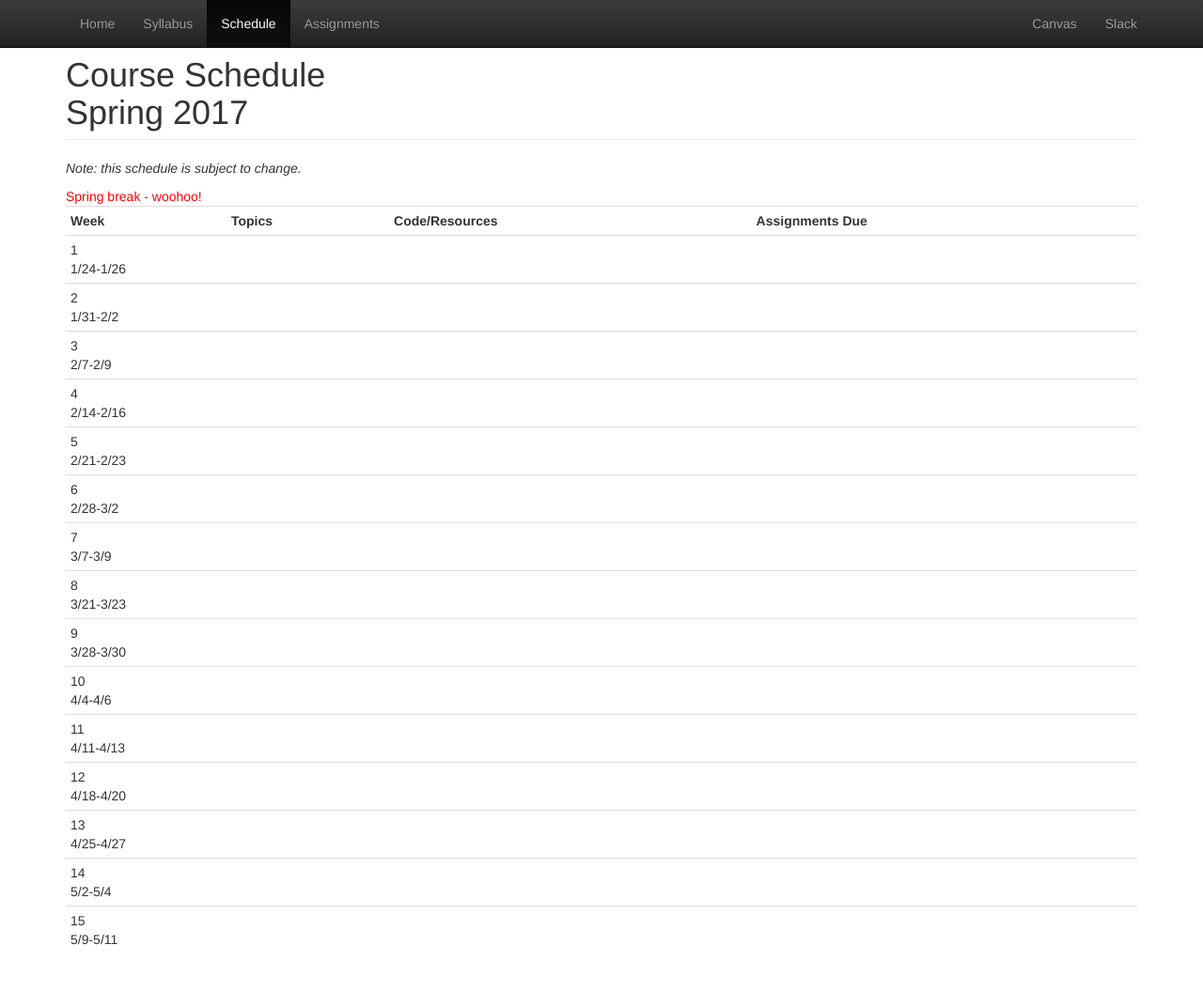
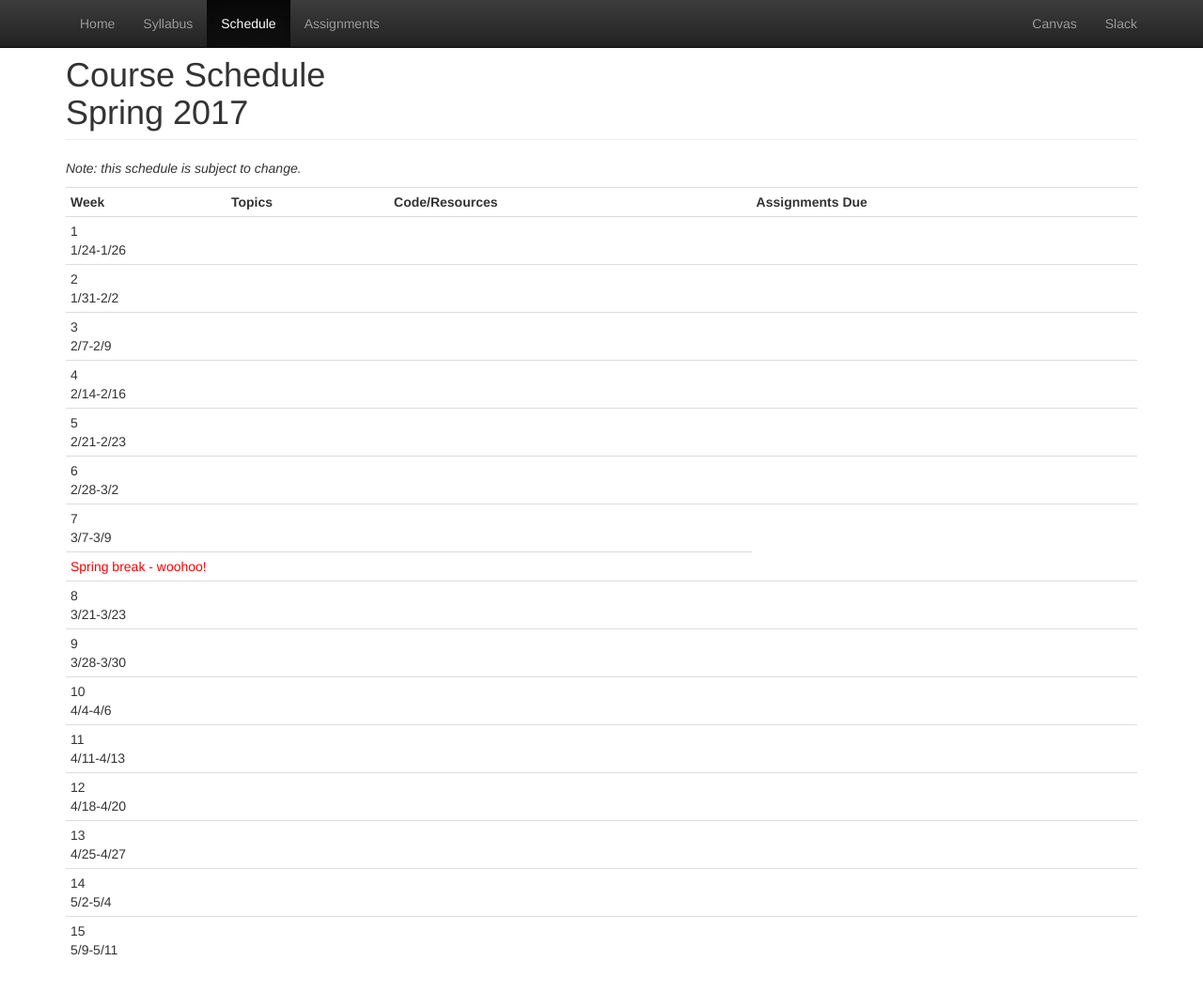
Before and after one commit to CS682-S17/cs682-s17.github.io, a Jekyll site: the page built from schedule.html, in a window 1280 px wide and 1066 px high. Shown: the top 1056 px of the window at 94% size. Built offline with Jekyll 4.4.1, drawn with Linux system fonts in a browser that asks for light colours.

Commit message:
fix typo

```diff
--- a/schedule.html
+++ b/schedule.html
@@ -72,7 +72,7 @@ title: Schedule
       </td>
       <td></td>
     </tr>
-    <tr colspan=3><font color=red>Spring break - woohoo!</font></tr>
+    <tr><td colspan="3"><font color=red>Spring break - woohoo!</font></td></tr>
     <tr>
       <td>8<br/>3/21-3/23</td>
       <td>
```
Also changed, not shown: 13 other files.
